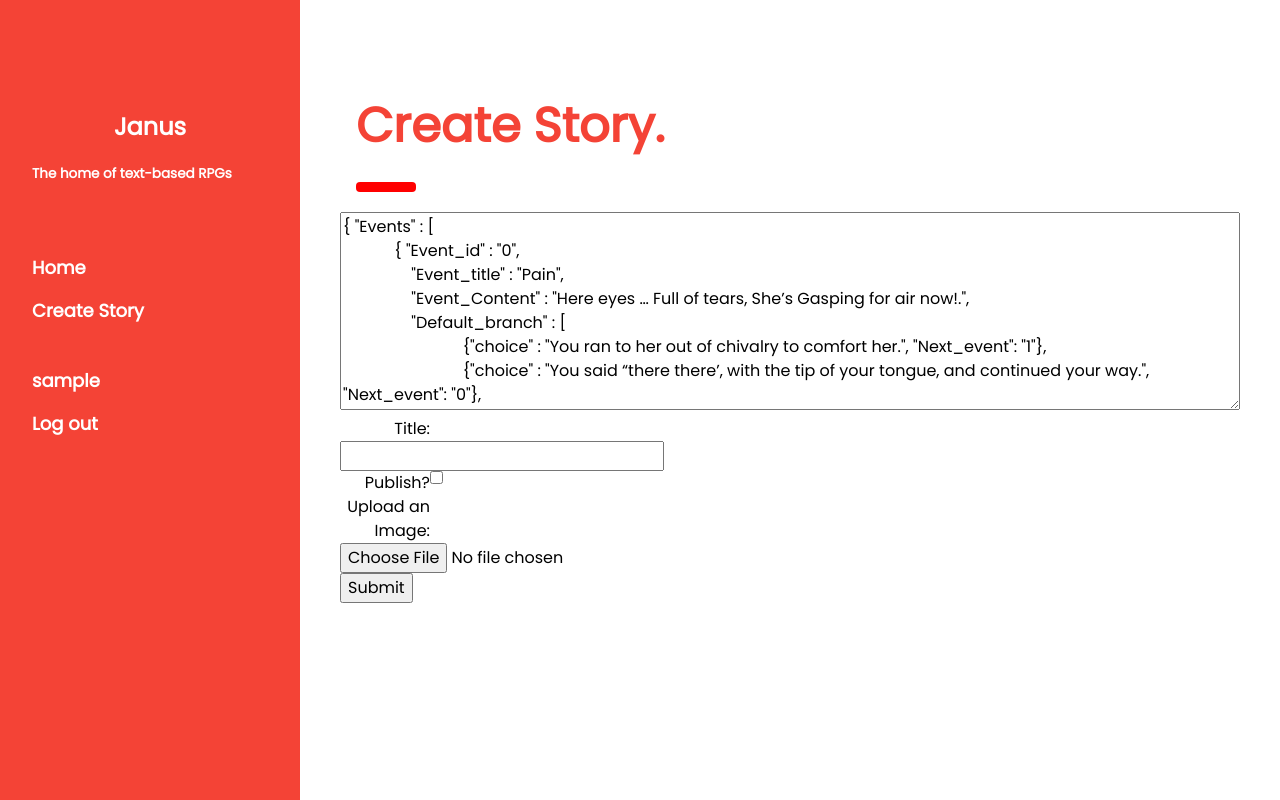
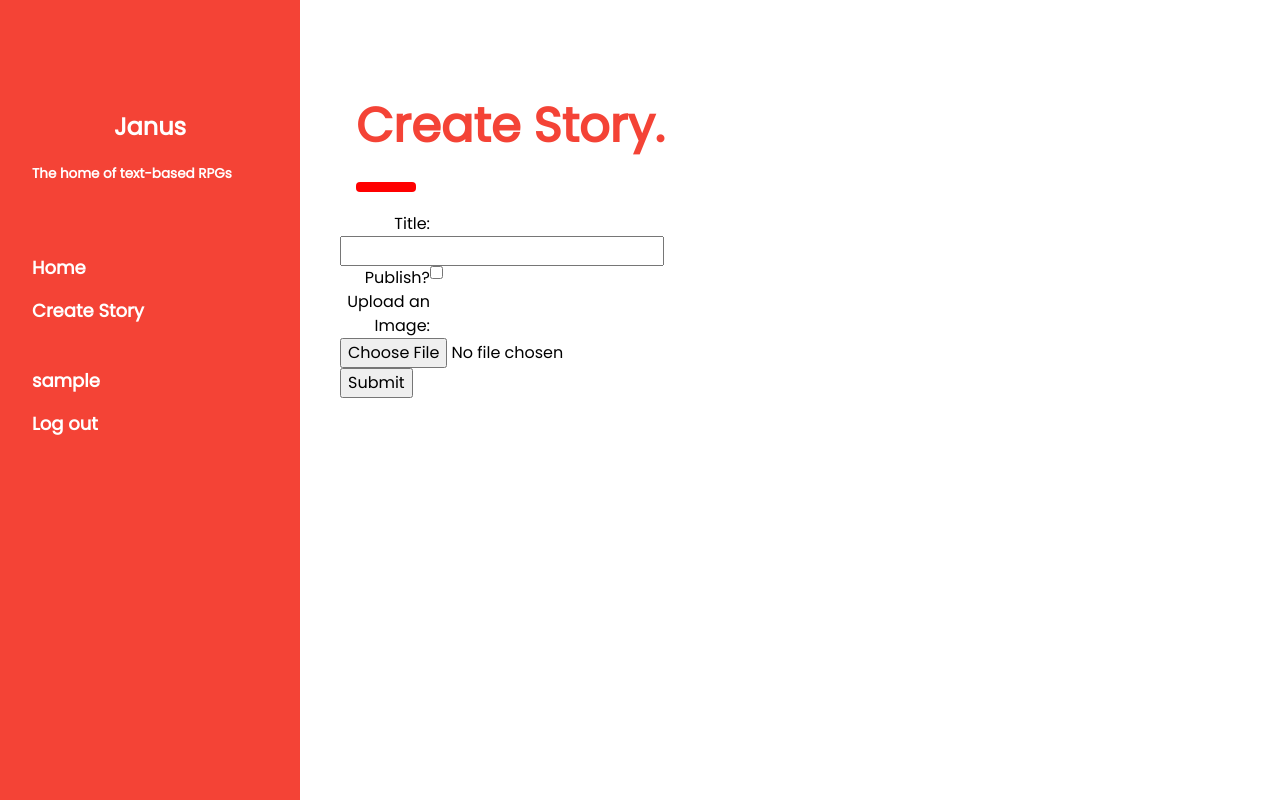
Before and after one commit to OmarWKH/janus, a Flask app: page /create in a window 1280 px wide. Run offline with Flask 2, Linux system fonts and the light colour scheme; a user stored in the database is signed in; tables that the repository leaves empty hold one stand-in row (values such as "Sample post").

Commit message:
UI, DB, and route changes to use the working graph system

```diff
--- a/janus/models.py
+++ b/janus/models.py
@@ -21,7 +21,7 @@ class Story(db.Model):
 	published = db.Column(db.Boolean(), default=False, nullable=False)
 	image_name = db.Column(db.String(), default='default.jpeg')
 	create_date = db.Column(db.DateTime, default=datetime.utcnow, nullable=False)
-	json = db.Column(db.Text)
+	json = db.Column(db.Text, default='{ \"Events\" : [] }')
 
 	author = db.relationship('User', backref=db.backref(
 		'creations',
--- a/janus/static/edit_story.css
+++ b/janus/static/edit_story.css
@@ -7,7 +7,7 @@ main {
 }
 #graph {
     flex: 1;
-    flex-grow:
+    border: 1px dotted red;
 }
 #infoBox {
     flex: 1;
--- a/janus/templates/create.html
+++ b/janus/templates/create.html
@@ -15,46 +15,6 @@
     {% endif %}
     <div class="w3-col">
         <form id="createStoryForm" method="post" enctype="multipart/form-data" action="{{ action }}">
-            <textarea name="story_json" rows="8">{ "Events" : [
-            { "Event_id" : "0",
-                "Event_title" : "Pain",
-                "Event_Content" : "Here eyes … Full of tears, She’s Gasping for air now!.",
-                "Default_branch" : [
-                            {"choice" : "You ran to her out of chivalry to comfort her.", "Next_event": "1"},
-                            {"choice" : "You said “there there’, with the tip of your tongue, and continued your way.", "Next_event": "0"},
-                                                            {"choice": "You just … left.", "Next_event": "2"}
-                             ]
-
-
-            },
-            { "Event_id" : "1",
-                "Event_title" : "EVENT_TITLE_1",
-                                "Event_Content" : "TEXT_2",
-                "Default_branch" :  [
-                            { "choice" : "Choice_Text", "Next_event": "0" },
-                            { "choice" : "Choice_Text_2", "Next_event": "1" }
-                                ]
-            },
-                            { "Event_id" : "2",
-                "Event_title" : "Anger",
-                                "Event_Content" : "Behind your back, weird screeches started popping out, the crying stopped, the screeches transformed into crackling of teeth, painful.  The sound is getting closer and closer to you.",
-                "Default_branch" :  [
-                            { "choice" : "You ran like you’ve never ran before.", "Next_event": "0" },
-                            { "choice" : "You turned cowardly, yet curiously!.", "Next_event": "1" },
-                                                            { "choice": "You grabbed a stone from the ground beneath you, and turned to face the demon!.", "Next_event": "0"},
-                                                            { "choice" : "You kept walking as if nothing’s happened.", "Next_event": "3" }
-                                ]
-                            },
-                            {
-                                    "Event_id" : "3",
-                "Event_title" : "Death",
-                                "Event_Content" : "A Scream pierced your ears, your bones started to shatter, your vision...Darkened.",
-                "Default_branch" :  [
-                            { "choice" : "The End", "Next_event": "4", "end" : true }
-                                ]
-                            }
-                 ]
-            }</textarea><br>
             <label>Title: </label><input type="text" name="title" value="{{ story.title }}">
             <label>Publish? </label><input type="checkbox" name="published" {{ checked }}>
             {% if not story %}
--- a/janus/views.py
+++ b/janus/views.py
@@ -27,7 +27,6 @@ def create_story():
 		author = current_user
 		title = request.form['title']
 		published = 'published' in request.form
-		json = request.form['story_json'] # to be removed, json creation is not done here
 
 		image_name = 'default.jpeg'
 		if 'image' in request.files:
@@ -39,11 +38,11 @@ def create_story():
 				image.save(os.path.join(image_folder, image_name))
 				image.close()
 
-		new_story = Story(author=author, title=title, published=published, image_name=image_name, json=json)
+		new_story = Story(author=author, title=title, published=published, image_name=image_name)
 		db.session.add(new_story)
 		db.session.commit()
 		flash("Created story")
-		return redirect(url_for('list_stories'))
+		return redirect(url_for('edit_story', _id=new_story._id))
 
 	action = url_for('create_story')
 	return render_template('create.html', story=None, checked='')
@@ -53,19 +52,16 @@ def create_story():
 def edit_story_info(_id):
 	if request.method == 'POST':
 		story = Story.query.get_or_404(_id)
-
 		if story.author != current_user:
 			abort(404)
 
 		story.title = request.form['title']
 		story.published = 'published' in request.form
-		story.json = request.form['story_json'] # to be removed, json creation is not done here
 
 		db.session.add(story)
 		db.session.commit()
 		flash("Edited story info")
-		# return redirect(url_for('edit_story', _id=story._id))
-		return redirect(url_for('list_stories'))
+		return redirect(url_for('profile', username=current_user.username))
 	elif request.method	== 'GET':
 		story = Story.query.get_or_404(_id)
 		checked = ''
@@ -87,7 +83,6 @@ def edit_story(_id):
 def save_story():
 	story_id = request.values['id']
 	story_json = request.values['json']
-	print(story_id, story_json)
 	story = Story.query.get_or_404(story_id)
 	if story.author == current_user:
 		story.json = story_json
```
Also changed, not shown: janus/templates/edit_story.html (+4 -9 lines).
